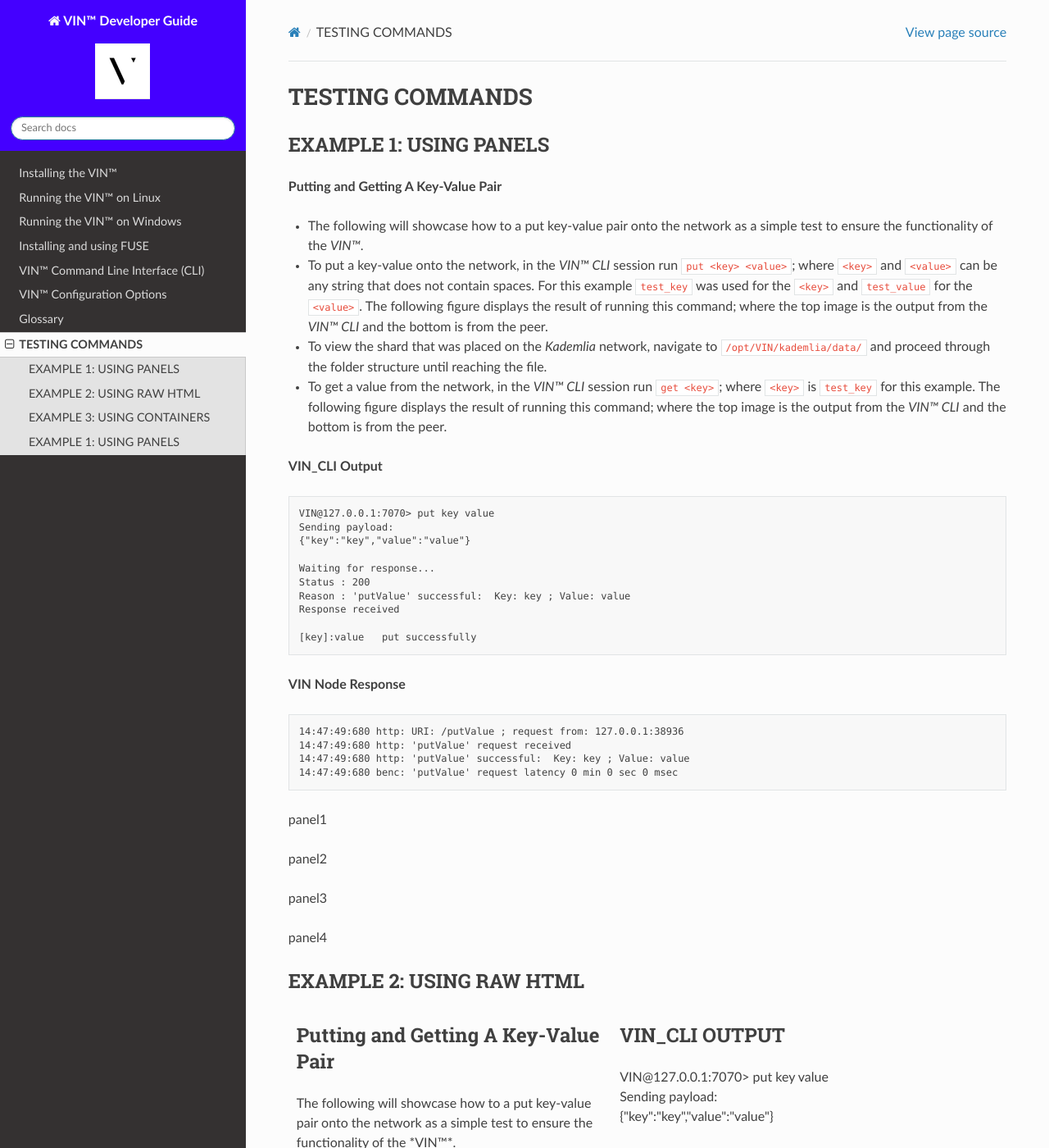
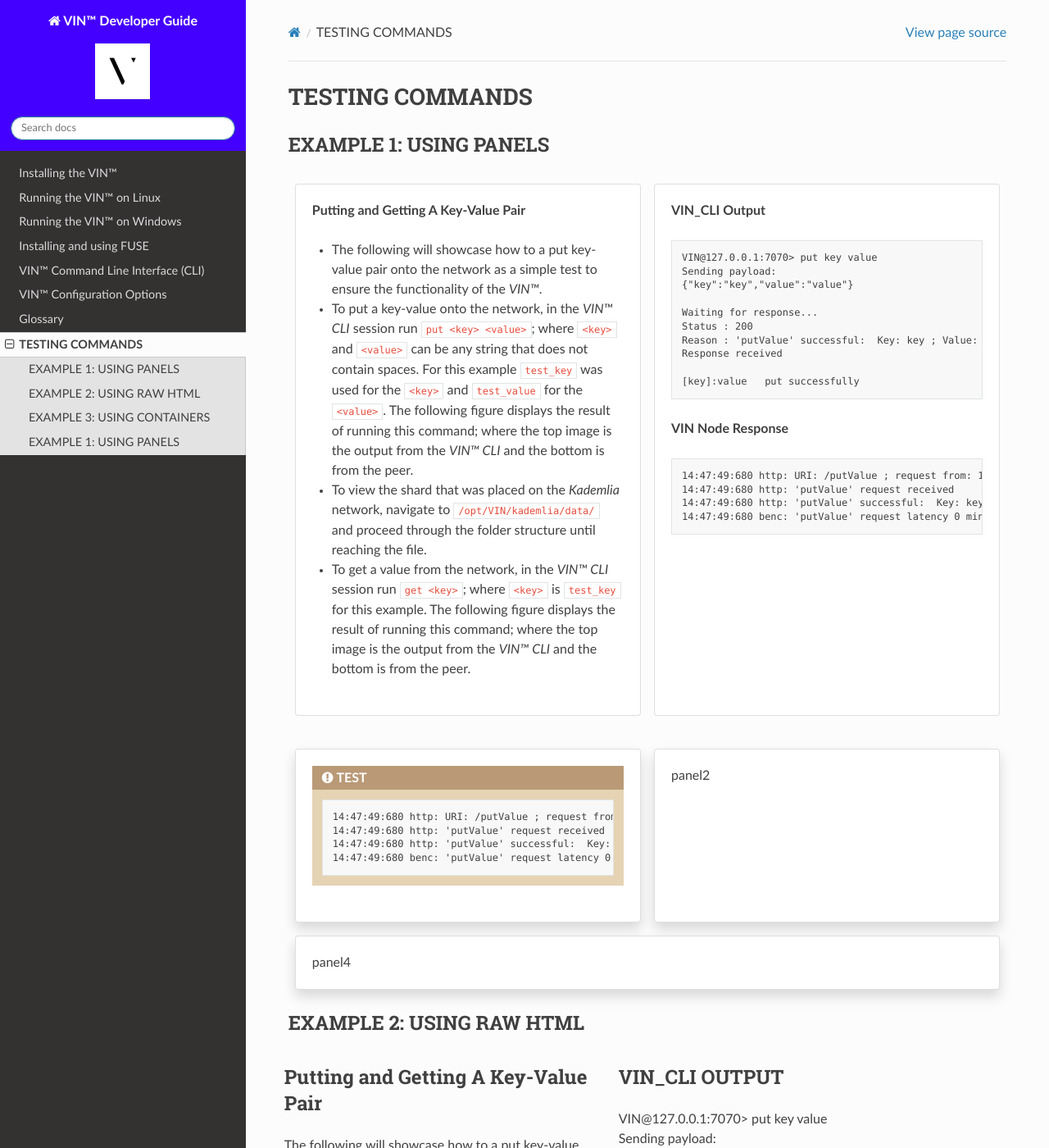
Before and after one commit to Market-Insight-Solutions-LLC/vin-developer-guide, a Sphinx documentation site: the page built from docs/source/testing_commands.rst, in a window 1280 px wide and 1400 px high. Shown: the whole window at 82% size. Built offline with Sphinx 7.4.7 and the Read the Docs theme 2.0.0, drawn with Linux system fonts in a browser that asks for light colours.

Commit message:
Testing .ymal file changes

```diff
--- a/docs/source/_static/css/custom.css
+++ b/docs/source/_static/css/custom.css
@@ -55,6 +55,14 @@
     clear: both;
   }
 
+
+  .rst-content .myownstyle .admonition-title {
+    background: #b99976
+ }
+
+ .rst-content .myownstyle {
+    background: #e5d3b3
+ }
 
 
   /*TEST TABLE. MAY BE GOOD FOR GENERATING STRIPE LOOKING DOCS*/
--- a/docs/source/conf.py
+++ b/docs/source/conf.py
@@ -37,7 +37,7 @@
 ]
 
 
-panels_add_bootstrap_css = False
+#panels_add_bootstrap_css = False
 
 intersphinx_mapping = {
     'python': ('https://docs.python.org/3/', None),
--- a/docs/source/testing_commands.rst
+++ b/docs/source/testing_commands.rst
@@ -49,16 +48,23 @@
 
 .. panels::
     :container: container-lg pb-3
-    :column: col-lg-4 col-md-4 col-sm-6 col-xs-12 p-2
 
-    panel1
+
+    .. admonition:: TEST
+        :class: myownstyle
+
+        .. code-block:: none
+
+            14:47:49:680 http: URI: /putValue ; request from: 127.0.0.1:38936
+            14:47:49:680 http: 'putValue' request received
+            14:47:49:680 http: 'putValue' successful:  Key: key ; Value: value
+            14:47:49:680 benc: 'putValue' request latency 0 min 0 sec 0 msec
     ---
     panel2
     ---
-    panel3
-    ---
     :column: col-lg-12 p-2
     panel4
+
 
 
 EXAMPLE 2: USING RAW HTML
```
Also changed, not shown: other parts of docs/source/testing_commands.rst (+1 -2 lines).
